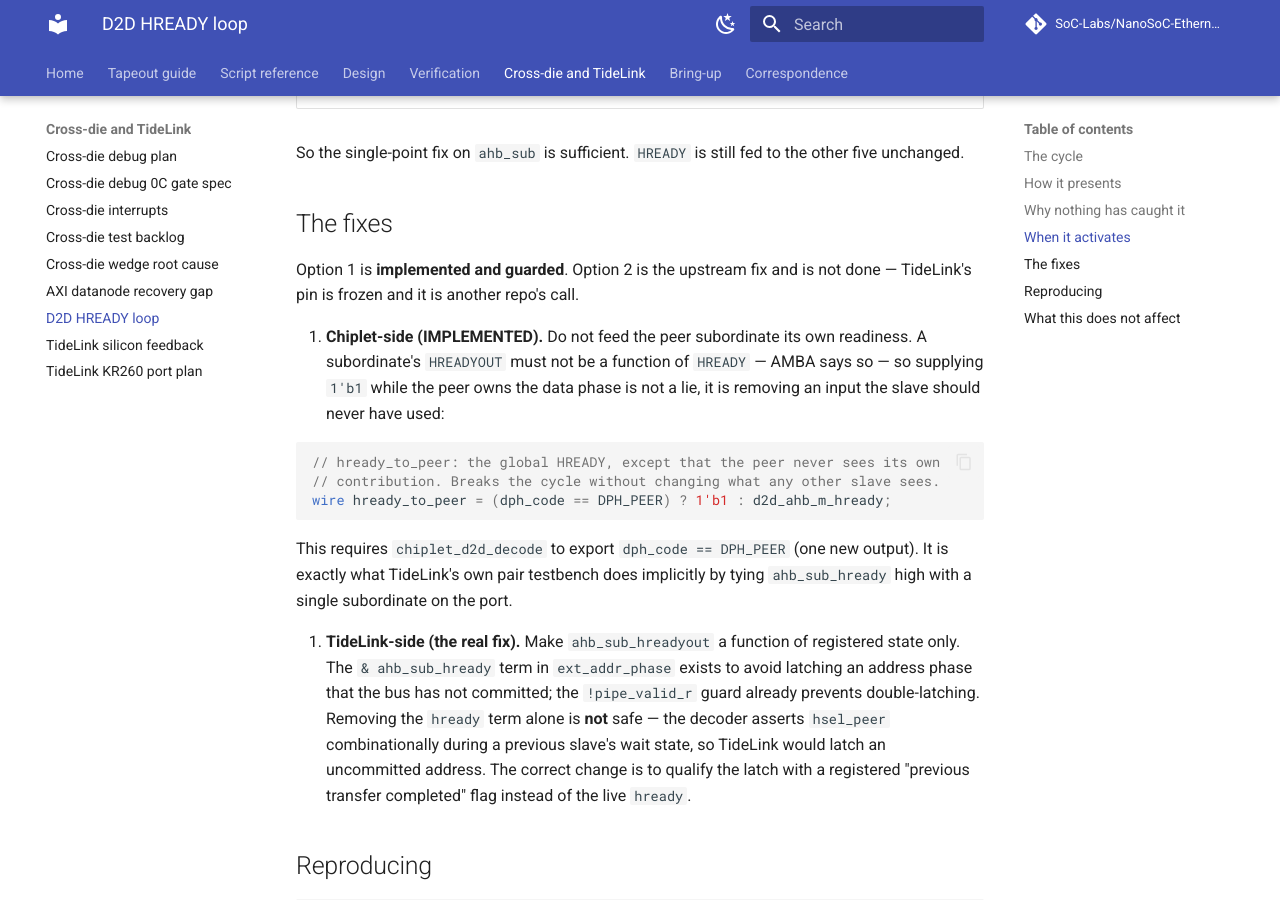
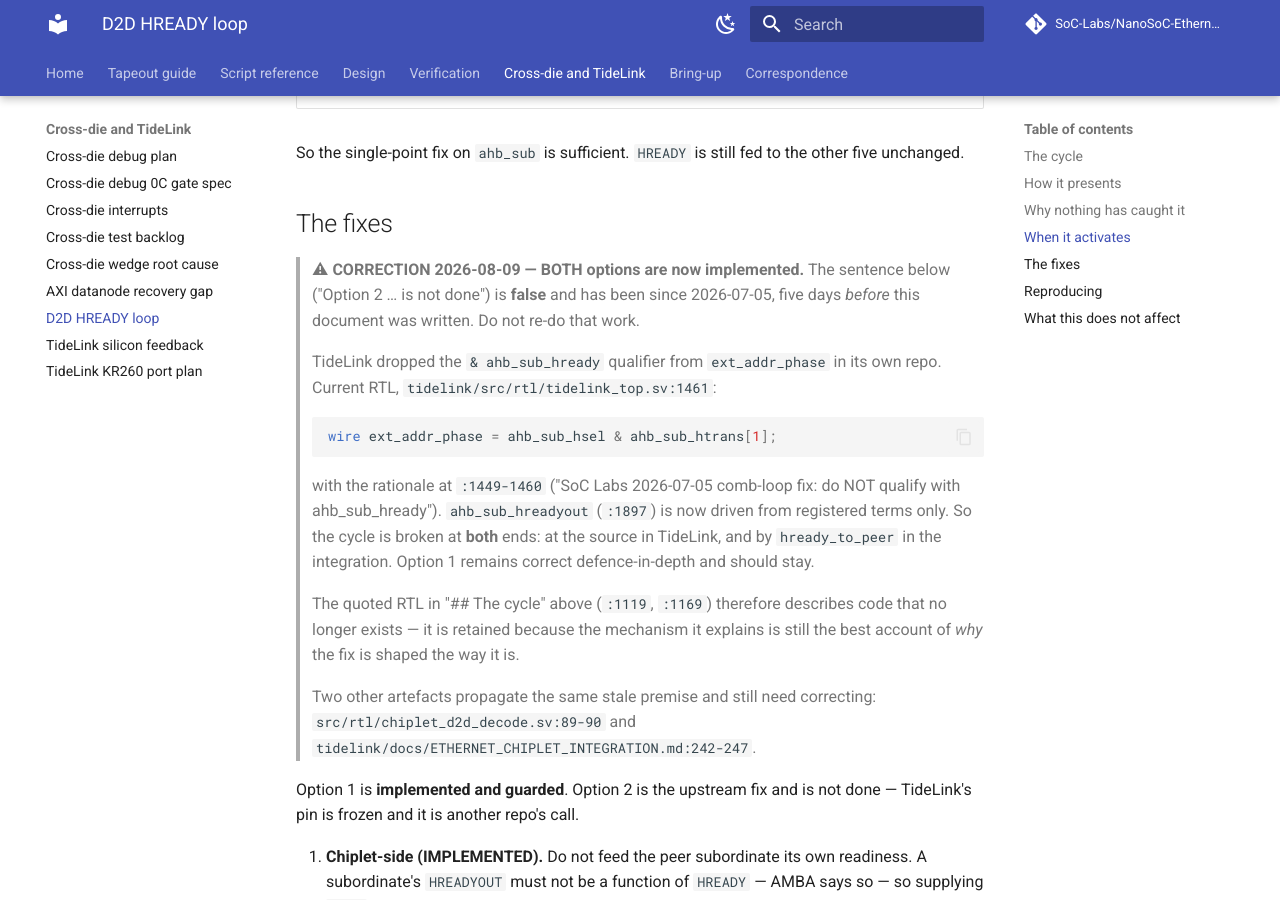
Before and after one commit to SoC-Labs/NanoSoC-Ethernet-Chiplet, an MkDocs documentation site: the page built from docs/D2D_HREADY_LOOP.md, in a window 1280 px wide and 900 px high, scrolled down 2962 px. Built offline with MkDocs 1.6.1 and Material for MkDocs 9.7.7, drawn with Linux system fonts in a browser that asks for light colours; comment, search, counter and statistics services are not loaded.

Commit message:
docs: correct two claims that are materially false today
index.md — the published site's headline said "Hold timing does not close, and
never has ... -1.167 ns WNS across 96,545 violating paths". The OCV-ordering fix
in scripts/cts_setup.tcl closed it. Post-route hold on the 08-08 route runs is
-0.014 ns across 5 endpoints, setup -0.012 across 5. The old figure was wrong by
two orders of magnitude and fronts readthedocs, so it was the most visible false
statement in the repo.

Kept the two caveats that make the new number honest: derate is still disabled
(EVC_DERATE/EVP_DERATE default 0) and the D2D TX word domain is still
unconstrained, so part of the design remains untimed. RX was constrained 08-08.

D2D_HREADY_LOOP.md — said "Option 2 is the upstream fix and is not done ...
another repo's call". TideLink had already done it on 2026-07-05, five days
BEFORE this document was written: tidelink_top.sv:1461 dropped the
& ahb_sub_hready qualifier from ext_addr_phase, rationale at :1449-1460, and
ahb_sub_hreadyout is now driven from registered terms only. The cycle is broken
at both ends. Left as a banner rather than a rewrite because the mechanism
analysis is still the best account of why the fix is shaped as it is.

Two other artefacts still carry the same stale premise and are NOT fixed here:
src/rtl/chiplet_d2d_decode.sv:89-90 and
tidelink/docs/ETHERNET_CHIPLET_INTEGRATION.md:242-247.

Co-Authored-By: Claude Opus 5 (1M context) <noreply@anthropic.com>

````diff
--- a/docs/D2D_HREADY_LOOP.md
+++ b/docs/D2D_HREADY_LOOP.md
@@ -120,6 +120,31 @@ other five unchanged.
 
 ## The fixes
 
+> ⚠ **CORRECTION 2026-08-09 — BOTH options are now implemented.** The sentence
+> below ("Option 2 … is not done") is **false** and has been since 2026-07-05,
+> five days *before* this document was written. Do not re-do that work.
+>
+> TideLink dropped the `& ahb_sub_hready` qualifier from `ext_addr_phase` in its
+> own repo. Current RTL, `tidelink/src/rtl/tidelink_top.sv:1461`:
+>
+> ```systemverilog
+> wire ext_addr_phase = ahb_sub_hsel & ahb_sub_htrans[1];
+> ```
+>
+> with the rationale at `:1449-1460` ("SoC Labs 2026-07-05 comb-loop fix: do NOT
+> qualify with ahb_sub_hready"). `ahb_sub_hreadyout` (`:1897`) is now driven from
+> registered terms only. So the cycle is broken at **both** ends: at the source in
+> TideLink, and by `hready_to_peer` in the integration. Option 1 remains correct
+> defence-in-depth and should stay.
+>
+> The quoted RTL in "## The cycle" above (`:1119`, `:1169`) therefore describes
+> code that no longer exists — it is retained because the mechanism it explains is
+> still the best account of *why* the fix is shaped the way it is.
+>
+> Two other artefacts propagate the same stale premise and still need correcting:
+> `src/rtl/chiplet_d2d_decode.sv:89-90` and
+> `tidelink/docs/ETHERNET_CHIPLET_INTEGRATION.md:242-247`.
+
 Option 1 is **implemented and guarded**. Option 2 is the upstream fix and is not
 done — TideLink's pin is frozen and it is another repo's call.
 
````
Also changed, not shown: docs/index.md (+12 -3 lines).
